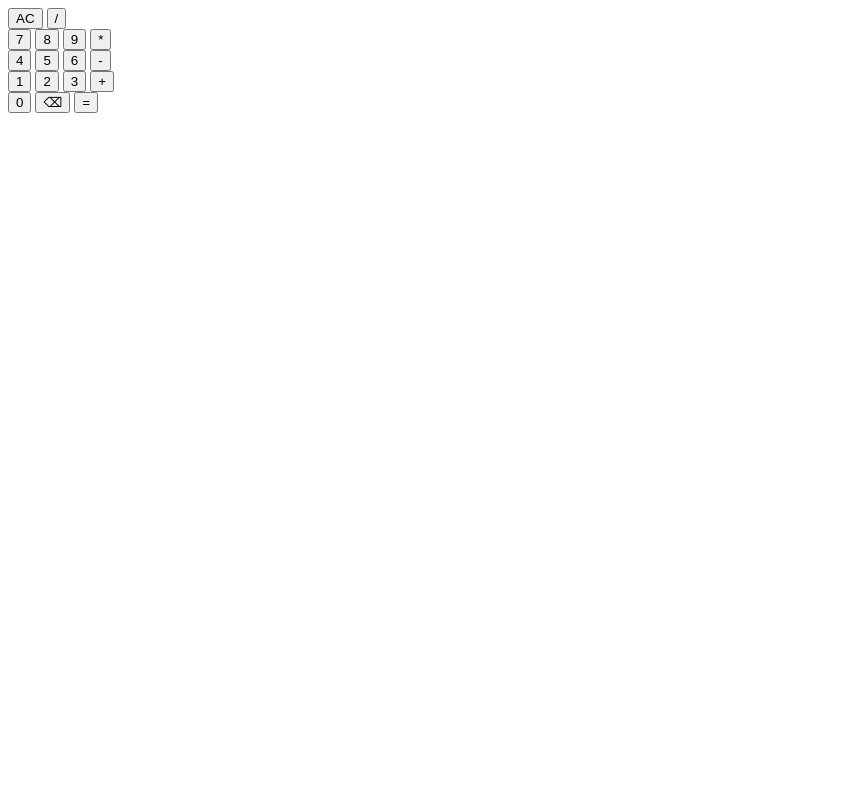
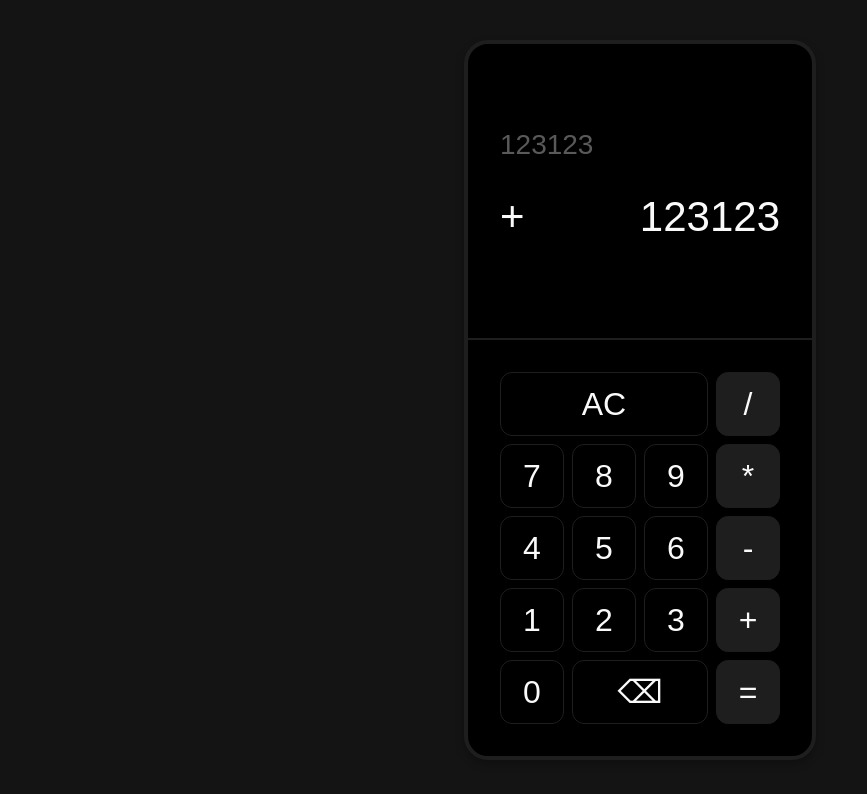
Before and after one commit to cauanoli/calculator, a plain HTML site: page index.html in a window 1280 px wide. Shown: the whole page, without its empty margins (0-867 px from the left). Drawn offline with Linux system fonts and the light colour scheme.

Commit message:
feat: add css style

```diff
--- a/index.html
+++ b/index.html
@@ -4,14 +4,17 @@
     <meta charset="UTF-8" />
     <meta name="viewport" content="width=device-width, initial-scale=1.0" />
     <title>Calculator</title>
+    <link rel="stylesheet" href="./style.css" />
   </head>
   <body>
     <div class="container">
-      <div class="Calculator">
+      <div class="calculator">
         <div class="display">
-          <div class="operation"></div>
-          <div class="previous"></div>
-          <div class="current"></div>
+          <div class="previous">123123</div>
+          <div class="current">
+            <div class="operation">+</div>
+            <div class="current-number">123123</div>
+          </div>
         </div>
 
         <div class="buttons-container">
@@ -24,7 +27,7 @@
             <button class="number">7</button>
             <button class="number">8</button>
             <button class="number">9</button>
-            <button ="operator" id="multiplication">*</button>
+            <button class="operator" id="multiplication">*</button>
           </div>
 
           <div class="row">
@@ -44,7 +47,7 @@
           <div class="row">
             <button class="number">0</button>
             <button id="backspace">⌫</button>
-            <button class="operation" id="equal">=</button>
+            <button class="operator" id="equal">=</button>
           </div>
         </div>
       </div>
--- /dev/null
+++ b/style.css
@@ -0,0 +1,94 @@
+html {
+  box-sizing: border-box;
+}
+
+*,
+*::after,
+*::before {
+  box-sizing: inherit;
+}
+
+body {
+  width: 100vw;
+  height: 100vh;
+  background-color: #141414;
+  font-family: Arial, Helvetica, sans-serif;
+}
+
+* {
+  padding: 0;
+  margin: 0;
+}
+
+.container {
+  width: 100%;
+  height: 100%;
+  display: flex;
+  align-items: center;
+  justify-content: center;
+}
+
+.calculator {
+  background-color: #000000;
+  border-radius: 24px;
+  border: 4px solid #1e1e1e;
+  box-shadow: 0px 4px 8px 0px rgba(0, 0, 0, 0.25);
+  height: 90%;
+  display: flex;
+  flex-direction: column;
+  gap: 12px;
+}
+
+.display {
+  flex-grow: 1;
+  display: flex;
+  flex-direction: column;
+  gap: 32px;
+  justify-content: center;
+  padding: 32px;
+}
+
+.display .previous {
+  color: #595959;
+  font-size: 28px;
+}
+
+.display .current {
+  display: flex;
+  justify-content: space-between;
+  font-size: 42px;
+  color: #fafafa;
+}
+
+.buttons-container {
+  display: flex;
+  flex-direction: column;
+  gap: 8px;
+  padding: 32px;
+  border-top: 2px solid #1e1e1e;
+}
+
+.row {
+  display: flex;
+  gap: 8px;
+  justify-content: flex-end;
+}
+
+.row button {
+  height: 64px;
+  width: 64px;
+  border-radius: 12px;
+  border: 1px solid #1e1e1e;
+  background-color: #000000;
+  color: #fafafa;
+  font-size: 32px;
+}
+
+#backspace,
+#clear {
+  flex: 1;
+}
+
+.row button.operator {
+  background: #1e1e1e;
+}
```
